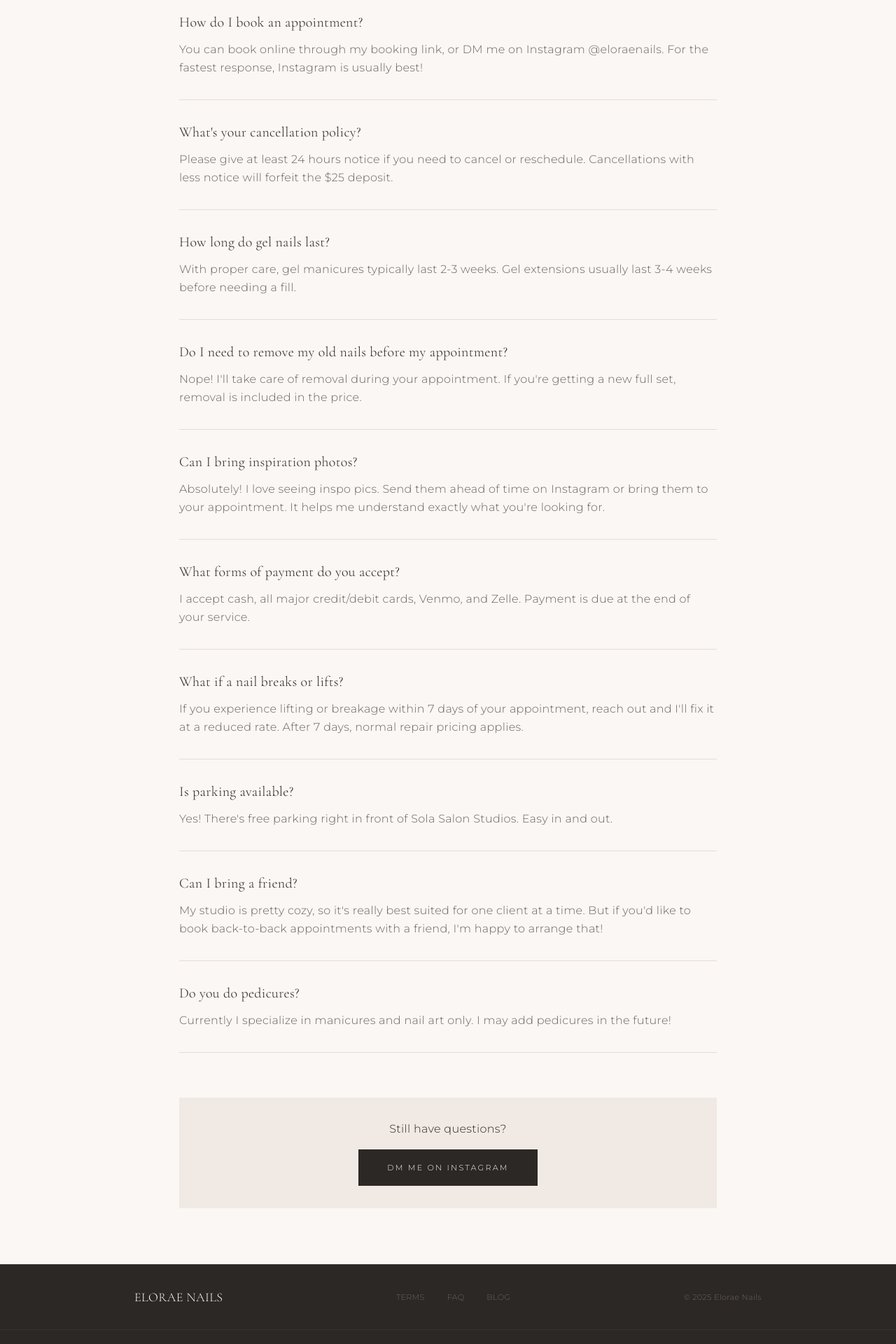
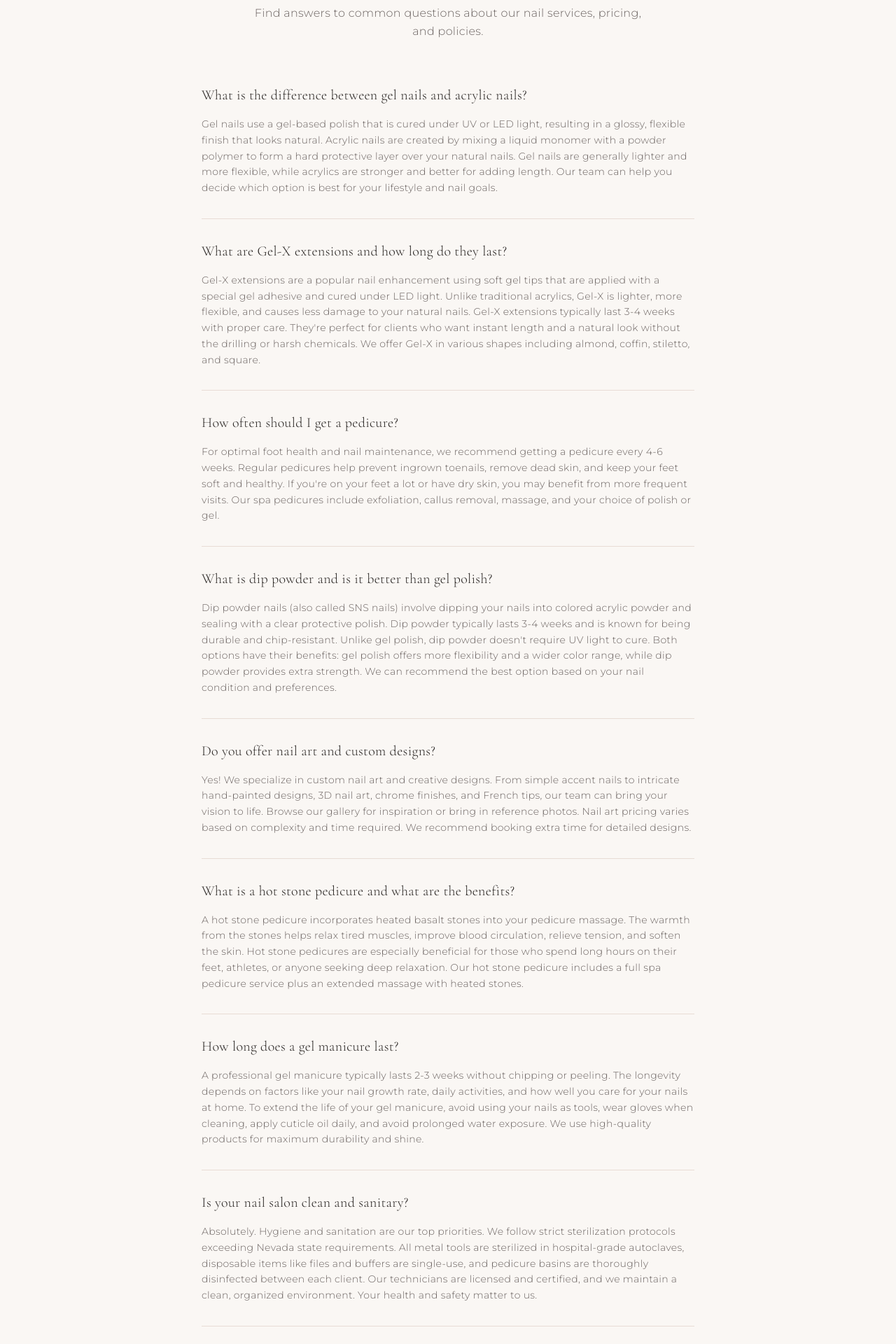
Before and after one commit to vizantirmarketing-alt/elorae-nails, a Next.js app: page /faq in a window 1280 px wide. Shown: the part 240-2160 px from the top of the page at 70% size. Built offline with nearby package versions, Linux system fonts and the light colour scheme.

Commit message:
Add FAQ and blog pages, fix footer duplicate, update logo links

```diff
--- a/app/blog/page.tsx
+++ b/app/blog/page.tsx
@@ -1,68 +1,103 @@
-import Navbar from "@/components/Navbar";
-import Footer from "@/components/Footer";
+import Link from 'next/link';
 
-const posts = [
+const blogPosts = [
   {
-    title: "How to Make Your Gel Manicure Last Longer",
-    excerpt:
-      "Simple tips to keep your nails looking fresh for weeks. From cuticle oil to avoiding hot water, here's what actually works.",
-    date: "Coming Soon",
+    date: "December 1, 2024",
+    title: "What Is Gel-X? The Complete Guide to Soft Gel Extensions",
+    excerpt: "Gel-X extensions are lightweight, durable, and damage-free. Learn how they work, how long they last, and why they're the #1 choice for natural-looking length.",
+    slug: "what-is-gel-x-soft-gel-extensions",
   },
   {
-    title: "2024 Nail Trends I'm Obsessed With",
-    excerpt:
-      "Chrome finishes, aura nails, and the return of French tips — here are the trends I'm seeing in my studio.",
-    date: "Coming Soon",
+    date: "November 28, 2024",
+    title: "Acrylic Nails: Full Set vs Overlay — What's the Difference?",
+    excerpt: "Not sure whether you need a full set or overlay? We break down acrylic nail options, pricing, and which is right for your nails.",
+    slug: "acrylic-nails-full-set-vs-overlay",
   },
   {
-    title: "What to Expect at Your First Appointment",
-    excerpt:
-      "New to getting your nails done? Here's a complete walkthrough of what happens during a gel extension appointment.",
-    date: "Coming Soon",
+    date: "November 20, 2024",
+    title: "Hard Gel Nails vs Acrylic: Which Lasts Longer?",
+    excerpt: "Hard gel and acrylic both offer strength and length — but they're not the same. Here's how to choose between them.",
+    slug: "hard-gel-nails-vs-acrylic",
+  },
+  {
+    date: "November 15, 2024",
+    title: "Dip Powder Nails: Pros, Cons, and What to Expect",
+    excerpt: "Dip powder offers long-lasting color without UV light. Learn if SNS dip nails are right for you.",
+    slug: "dip-powder-nails-pros-and-cons",
+  },
+  {
+    date: "November 10, 2024",
+    title: "Gel Manicure vs Regular Polish: Which Should You Choose?",
+    excerpt: "Gel polish lasts 2-3 weeks without chipping. Regular polish is quick and easy. Here's how to decide.",
+    slug: "gel-manicure-vs-regular-polish",
+  },
+  {
+    date: "November 5, 2024",
+    title: "Spa Pedicure vs Basic Pedicure: What's Included?",
+    excerpt: "From basic nail care to hot stone massage and paraffin treatments — understand what you get at each pedicure level.",
+    slug: "spa-pedicure-vs-basic-pedicure",
+  },
+  {
+    date: "October 28, 2024",
+    title: "5 Benefits of a Hot Stone Pedicure for Tired Feet",
+    excerpt: "Hot stone pedicures relieve tension, improve circulation, and melt away stress. Here's why you need one.",
+    slug: "benefits-of-hot-stone-pedicure",
+  },
+  {
+    date: "October 20, 2024",
+    title: "What Is a Paraffin Wax Treatment? Benefits for Hands and Feet",
+    excerpt: "Paraffin wax deeply moisturizes dry skin and soothes joint pain. Learn why it's the perfect add-on to any mani-pedi.",
+    slug: "what-is-paraffin-wax-treatment",
+  },
+  {
+    date: "October 15, 2024",
+    title: "CBD Pedicure: How It Helps with Pain Relief and Relaxation",
+    excerpt: "CBD-infused pedicures reduce inflammation, ease muscle tension, and leave your feet feeling renewed.",
+    slug: "cbd-pedicure-pain-relief-benefits",
+  },
+  {
+    date: "October 10, 2024",
+    title: "Nail Shapes Explained: Almond, Coffin, Stiletto, and More",
+    excerpt: "From classic oval to trendy coffin — find the perfect nail shape for your style and finger shape.",
+    slug: "nail-shapes-guide-almond-coffin-stiletto",
   },
 ];
 
-export default function Blog() {
+export default function BlogPage() {
   return (
-    <>
-      <Navbar />
-      <main className="pt-32 pb-20 px-8 lg:px-16 min-h-screen">
-        <div className="max-w-3xl mx-auto">
-          <p className="section-label">Journal</p>
-          <h1 className="font-serif text-4xl sm:text-5xl font-light mb-12">Blog</h1>
+    <main className="bg-cream min-h-screen pt-32 pb-20">
+      <div className="max-w-4xl mx-auto px-8">
+        {/* Header */}
+        <div className="text-center mb-16">
+          <p className="text-[0.7rem] tracking-[0.3em] uppercase text-rose mb-4">Our Blog</p>
+          <h1 className="font-serif text-4xl sm:text-5xl lg:text-6xl font-light text-charcoal mb-6">
+            Nail Care Tips & Guides
+          </h1>
+          <p className="text-warm-gray max-w-xl mx-auto">
+            Expert insights on nail care, techniques, and the latest trends from Elorae Nails.
+          </p>
+        </div>
 
-          <div className="space-y-12">
-            {posts.map((post, index) => (
-              <article
+        {/* Blog Posts */}
+        <div className="space-y-8">
+          {blogPosts.map((post, index) => (
+            <Link
               key={index}
-                className="border-b border-blush pb-12 last:border-0"
+              href={`/blog/${post.slug}`}
+              className="block border-b border-blush pb-8 group transition-all duration-300 hover:pl-4"
             >
-                <p className="text-rose text-sm mb-2">{post.date}</p>
-                <h2 className="font-serif text-2xl text-charcoal mb-3">
+              <p className="text-[0.75rem] tracking-[0.1em] text-rose mb-2">{post.date}</p>
+              <h2 className="font-serif text-2xl text-charcoal mb-3 group-hover:text-rose transition-colors duration-300">
                 {post.title}
               </h2>
-                <p className="text-warm-gray mb-4">{post.excerpt}</p>
-                <span className="text-sm text-mauve italic">Article coming soon</span>
-              </article>
+              <p className="text-warm-gray text-sm mb-4">{post.excerpt}</p>
+              <span className="text-[0.75rem] tracking-[0.1em] uppercase text-charcoal group-hover:text-rose transition-colors duration-300">
+                Read More →
+              </span>
+            </Link>
           ))}
-          </div>
-
-          <div className="mt-16 text-center">
-            <p className="text-warm-gray mb-4">
-              Follow along on Instagram for daily nail content
-            </p>
-            <a
-              href="https://instagram.com/eloraenails"
-              target="_blank"
-              rel="noopener noreferrer"
-              className="btn"
-            >
-              @eloraenails
-            </a>
         </div>
       </div>
     </main>
-      <Footer />
-    </>
   );
 }
--- a/app/faq/page.tsx
+++ b/app/faq/page.tsx
@@ -1,95 +1,100 @@
-import Navbar from "@/components/Navbar";
-import Footer from "@/components/Footer";
-
 const faqs = [
   {
-    question: "How do I book an appointment?",
-    answer:
-      "You can book online through my booking link, or DM me on Instagram @eloraenails. For the fastest response, Instagram is usually best!",
+    question: "What is the difference between gel nails and acrylic nails?",
+    answer: "Gel nails use a gel-based polish that is cured under UV or LED light, resulting in a glossy, flexible finish that looks natural. Acrylic nails are created by mixing a liquid monomer with a powder polymer to form a hard protective layer over your natural nails. Gel nails are generally lighter and more flexible, while acrylics are stronger and better for adding length. Our team can help you decide which option is best for your lifestyle and nail goals.",
   },
   {
-    question: "What's your cancellation policy?",
-    answer:
-      "Please give at least 24 hours notice if you need to cancel or reschedule. Cancellations with less notice will forfeit the $25 deposit.",
+    question: "What are Gel-X extensions and how long do they last?",
+    answer: "Gel-X extensions are a popular nail enhancement using soft gel tips that are applied with a special gel adhesive and cured under LED light. Unlike traditional acrylics, Gel-X is lighter, more flexible, and causes less damage to your natural nails. Gel-X extensions typically last 3-4 weeks with proper care. They're perfect for clients who want instant length and a natural look without the drilling or harsh chemicals. We offer Gel-X in various shapes including almond, coffin, stiletto, and square.",
   },
   {
-    question: "How long do gel nails last?",
-    answer:
-      "With proper care, gel manicures typically last 2-3 weeks. Gel extensions usually last 3-4 weeks before needing a fill.",
+    question: "How often should I get a pedicure?",
+    answer: "For optimal foot health and nail maintenance, we recommend getting a pedicure every 4-6 weeks. Regular pedicures help prevent ingrown toenails, remove dead skin, and keep your feet soft and healthy. If you're on your feet a lot or have dry skin, you may benefit from more frequent visits. Our spa pedicures include exfoliation, callus removal, massage, and your choice of polish or gel.",
   },
   {
-    question: "Do I need to remove my old nails before my appointment?",
-    answer:
-      "Nope! I'll take care of removal during your appointment. If you're getting a new full set, removal is included in the price.",
+    question: "What is dip powder and is it better than gel polish?",
+    answer: "Dip powder nails (also called SNS nails) involve dipping your nails into colored acrylic powder and sealing with a clear protective polish. Dip powder typically lasts 3-4 weeks and is known for being durable and chip-resistant. Unlike gel polish, dip powder doesn't require UV light to cure. Both options have their benefits: gel polish offers more flexibility and a wider color range, while dip powder provides extra strength. We can recommend the best option based on your nail condition and preferences.",
   },
   {
-    question: "Can I bring inspiration photos?",
-    answer:
-      "Absolutely! I love seeing inspo pics. Send them ahead of time on Instagram or bring them to your appointment. It helps me understand exactly what you're looking for.",
+    question: "Do you offer nail art and custom designs?",
+    answer: "Yes! We specialize in custom nail art and creative designs. From simple accent nails to intricate hand-painted designs, 3D nail art, chrome finishes, and French tips, our team can bring your vision to life. Browse our gallery for inspiration or bring in reference photos. Nail art pricing varies based on complexity and time required. We recommend booking extra time for detailed designs.",
   },
   {
-    question: "What forms of payment do you accept?",
-    answer:
-      "I accept cash, all major credit/debit cards, Venmo, and Zelle. Payment is due at the end of your service.",
+    question: "What is a hot stone pedicure and what are the benefits?",
+    answer: "A hot stone pedicure incorporates heated basalt stones into your pedicure massage. The warmth from the stones helps relax tired muscles, improve blood circulation, relieve tension, and soften the skin. Hot stone pedicures are especially beneficial for those who spend long hours on their feet, athletes, or anyone seeking deep relaxation. Our hot stone pedicure includes a full spa pedicure service plus an extended massage with heated stones.",
   },
   {
-    question: "What if a nail breaks or lifts?",
-    answer:
-      "If you experience lifting or breakage within 7 days of your appointment, reach out and I'll fix it at a reduced rate. After 7 days, normal repair pricing applies.",
+    question: "How long does a gel manicure last?",
+    answer: "A professional gel manicure typically lasts 2-3 weeks without chipping or peeling. The longevity depends on factors like your nail growth rate, daily activities, and how well you care for your nails at home. To extend the life of your gel manicure, avoid using your nails as tools, wear gloves when cleaning, apply cuticle oil daily, and avoid prolonged water exposure. We use high-quality products for maximum durability and shine.",
   },
   {
-    question: "Is parking available?",
-    answer:
-      "Yes! There's free parking right in front of Sola Salon Studios. Easy in and out.",
+    question: "Is your nail salon clean and sanitary?",
+    answer: "Absolutely. Hygiene and sanitation are our top priorities. We follow strict sterilization protocols exceeding Nevada state requirements. All metal tools are sterilized in hospital-grade autoclaves, disposable items like files and buffers are single-use, and pedicure basins are thoroughly disinfected between each client. Our technicians are licensed and certified, and we maintain a clean, organized environment. Your health and safety matter to us.",
   },
   {
-    question: "Can I bring a friend?",
-    answer:
-      "My studio is pretty cozy, so it's really best suited for one client at a time. But if you'd like to book back-to-back appointments with a friend, I'm happy to arrange that!",
-  },
-  {
-    question: "Do you do pedicures?",
-    answer:
-      "Currently I specialize in manicures and nail art only. I may add pedicures in the future!",
+    question: "Do I need an appointment or do you accept walk-ins?",
+    answer: "While we welcome walk-ins when availability allows, we highly recommend booking an appointment to guarantee your preferred time and technician. You can easily book online 24/7 through our booking system or call us. Appointments ensure minimal wait time and allow us to prepare for any special services you may need.",
   },
 ];
 
-export default function FAQ() {
+export default function FAQPage() {
   return (
-    <>
-      <Navbar />
-      <main className="pt-32 pb-20 px-8 lg:px-16 min-h-screen">
-        <div className="max-w-3xl mx-auto">
-          <p className="section-label">Help</p>
-          <h1 className="font-serif text-4xl sm:text-5xl font-light mb-12">
+    <main className="bg-cream min-h-screen pt-32 pb-20">
+      <div className="max-w-3xl mx-auto px-8">
+        {/* Header */}
+        <div className="text-center mb-16">
+          <p className="text-[0.7rem] tracking-[0.3em] uppercase text-rose mb-4">Questions & Answers</p>
+          <h1 className="font-serif text-4xl sm:text-5xl lg:text-6xl font-light text-charcoal mb-6">
             Frequently Asked Questions
           </h1>
+          <p className="text-warm-gray max-w-xl mx-auto">
+            Find answers to common questions about our nail services, pricing, and policies.
+          </p>
+        </div>
 
+        {/* FAQ List */}
         <div className="space-y-8">
           {faqs.map((faq, index) => (
             <div key={index} className="border-b border-blush pb-8">
-                <h2 className="font-serif text-xl text-charcoal mb-3">
+              <h2 className="font-serif text-xl text-charcoal mb-4">
                 {faq.question}
               </h2>
-                <p className="text-warm-gray">{faq.answer}</p>
+              <p className="text-warm-gray text-sm leading-relaxed">
+                {faq.answer}
+              </p>
             </div>
           ))}
         </div>
 
-          <div className="mt-16 p-8 bg-blush/50 text-center">
-            <p className="text-charcoal mb-4">Still have questions?</p>
+        {/* Still Have Questions */}
+        <div className="mt-20 text-center">
+          <h3 className="font-serif text-2xl text-charcoal mb-4">Still Have Questions?</h3>
+          <p className="text-warm-gray mb-8">We're happy to help! Reach out to us directly.</p>
+          <div className="flex flex-col sm:flex-row gap-4 justify-center">
             <a
-              href="https://instagram.com/eloraenails"
-              target="_blank"
-              rel="noopener noreferrer"
-              className="btn btn-primary"
+              href="tel:+17025550123"
+              className="btn"
             >
-              DM me on Instagram
+              Call Us
+            </a>
+            <a
+              href="mailto:hello@eloraenails.com"
+              className="btn"
+            >
+              Email Us
+            </a>
+          </div>
+        </div>
+
+        {/* Book CTA */}
+        <div className="mt-20 text-center py-16 border-t border-blush">
+          <h3 className="font-serif text-2xl text-charcoal mb-4">Ready to Book?</h3>
+          <p className="text-warm-gray mb-8">Experience the Elorae difference.</p>
+          <a href="/#booking" className="btn btn-primary">
+            Book Online
           </a>
         </div>
       </div>
     </main>
-      <Footer />
-    </>
   );
 }
--- a/components/About.tsx
+++ b/components/About.tsx
@@ -14,13 +14,13 @@ export default function About() {
         <div className="text-center md:text-left">
           <p className="section-label">About</p>
           <h2 className="font-serif text-3xl sm:text-4xl lg:text-5xl font-light leading-tight mb-8">
-            Three decades of craft. A team that stays.
+            Nails are our craft, not just our job
           </h2>
           <p className="text-charcoal text-lg mb-5">
-            I&apos;ve been doing nails for almost 30 years. The people who work alongside me have been here a long time — because this isn&apos;t a job to us.
+            I&apos;ve been doing nails for almost 30 years. The team here has been with me a long time — no revolving door, just people who genuinely care about the work.
           </p>
           <p className="text-warm-gray mb-5">
-            We don&apos;t rush. We don&apos;t overbook. Every appointment gets our full attention.
+            No rush. No chaos. Just real attention to detail and a space where you can actually relax.
           </p>
           <p className="text-warm-gray mb-8">
             Whether you want clean and classic or something more creative, we&apos;re here to make it happen.
--- a/components/Footer.tsx
+++ b/components/Footer.tsx
@@ -4,9 +4,12 @@ export default function Footer() {
   return (
     <footer className="bg-charcoal py-8 px-8 lg:px-16 border-t border-white/5">
       <div className="max-w-4xl mx-auto flex flex-col md:flex-row justify-between items-center gap-6">
-        <div className="font-serif text-lg text-cream tracking-wide">
+        <Link
+          href="/"
+          className="font-serif text-lg text-cream tracking-wide no-underline hover:text-rose transition-colors duration-300"
+        >
           ELORAE NAILS
-        </div>
+        </Link>
 
         <div className="flex gap-8">
           <Link
--- a/components/Navbar.tsx
+++ b/components/Navbar.tsx
@@ -47,7 +47,7 @@ export default function Navbar() {
         }`}
       >
         {/* Logo */}
-        <a href="#" className="font-serif text-2xl font-light tracking-[0.15em] text-charcoal">
+        <a href="/" className="font-serif text-2xl font-light tracking-[0.15em] text-charcoal">
           ELORAE
         </a>
 
@@ -98,7 +98,7 @@ export default function Navbar() {
         <div className="h-full flex flex-col items-center justify-center">
           {/* Logo in menu */}
           <a
-            href="#"
+            href="/"
             onClick={handleLinkClick}
             className="font-serif text-xl tracking-[0.2em] text-rose mb-16"
           >
```
Also changed, not shown: app/terms/page.tsx (+0 -7 lines). Lines whose indentation alone changed are shown as unchanged.
